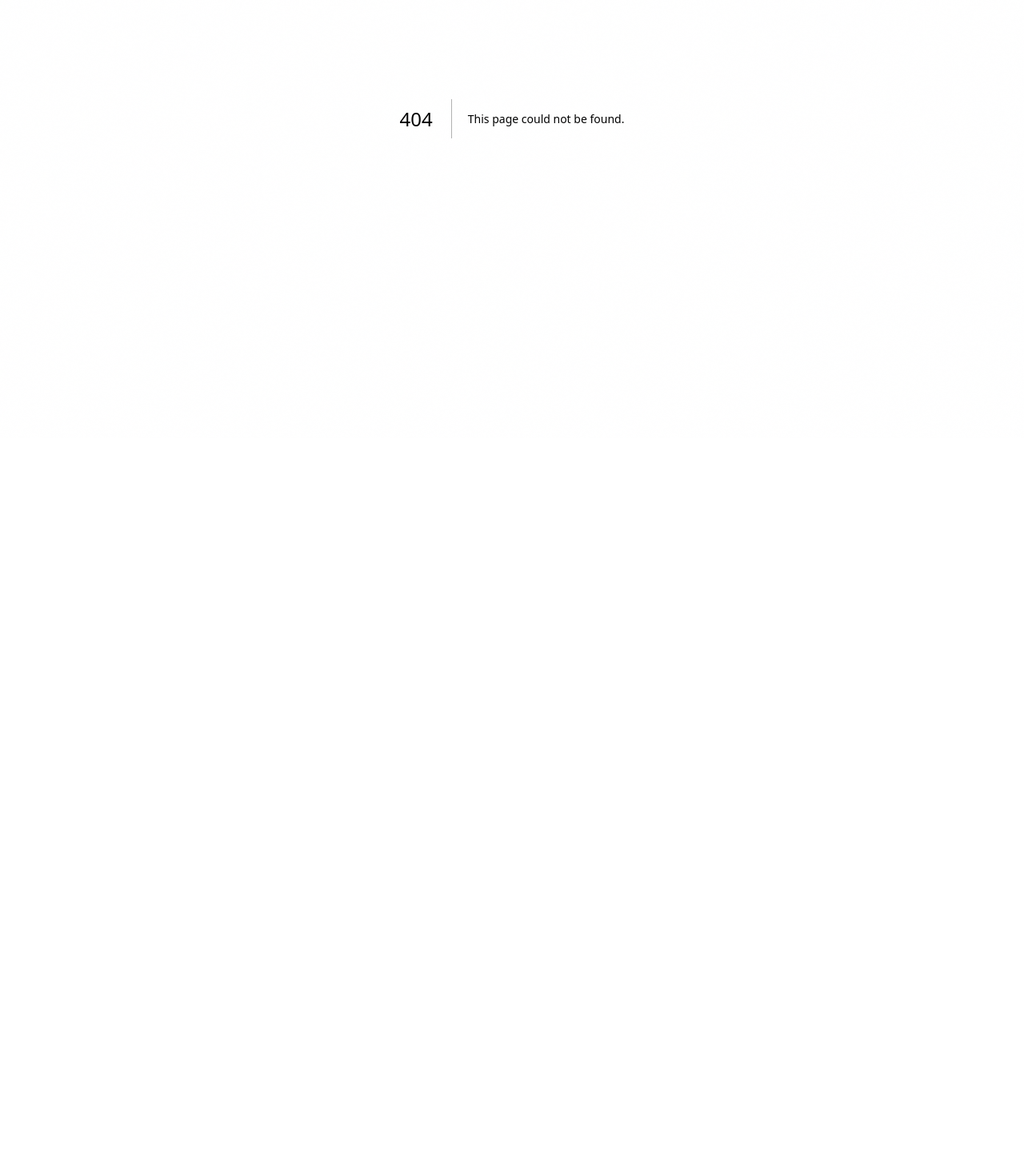
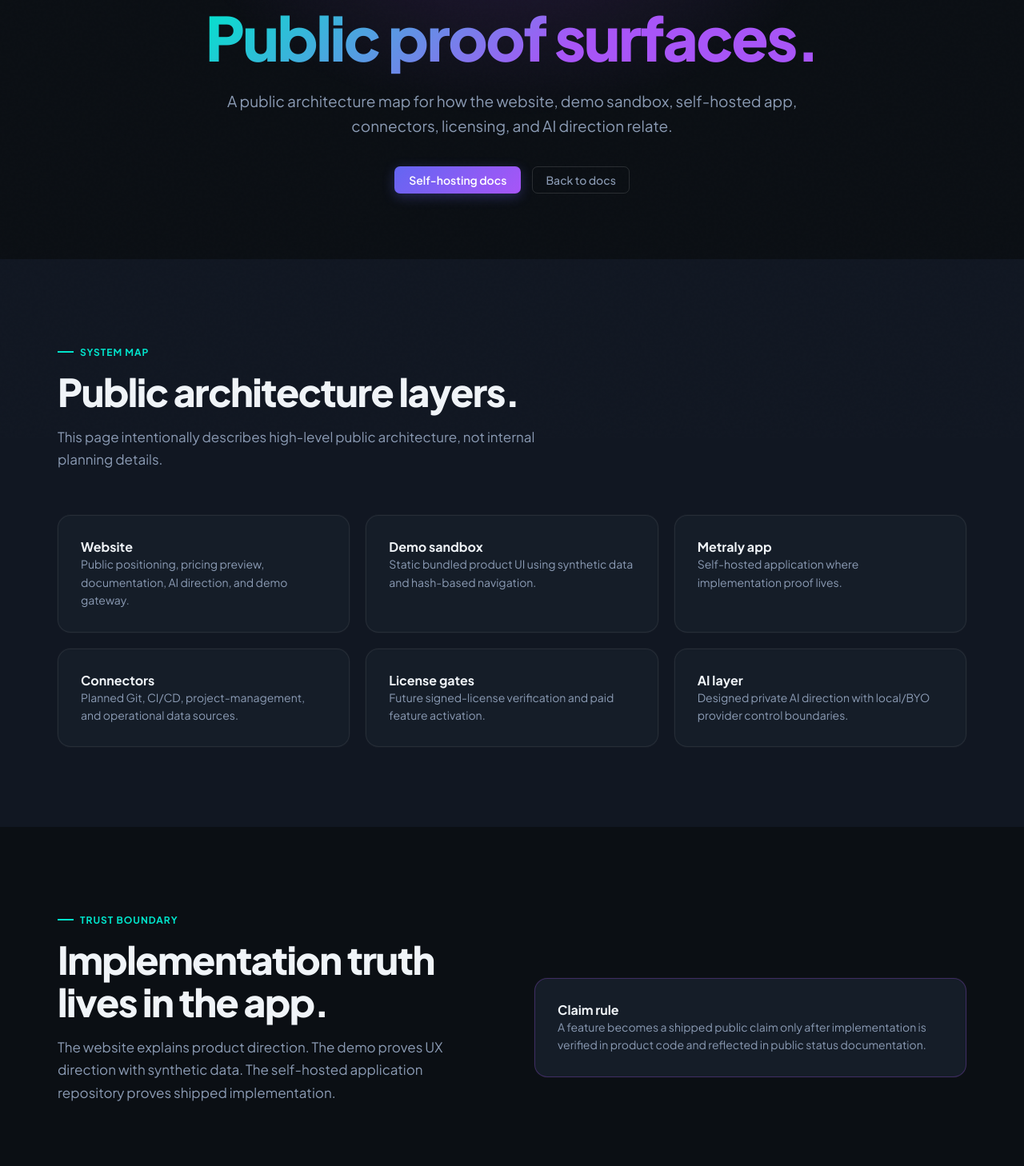
Before and after one commit to getmetraly/website, a Next.js app: page /docs/architecture in a window 1280 px wide. Before the commit this address had no page. Shown: the part 252-1710 px from the top of the page at 80% size. Before the commit the page ends 800 px from the top, so only its background shows below. Built offline with nearby package versions, Linux system fonts and the light colour scheme.

Commit message:
feat(docs): add architecture page

```diff
--- /dev/null
+++ b/app/docs/architecture/page.tsx
@@ -0,0 +1,66 @@
+import Link from "next/link";
+import { SiteShell } from "@/components/site-shell";
+import styles from "@/components/marketing/marketing.module.css";
+
+const layers = [
+  ["Website", "Public positioning, pricing preview, documentation, AI direction, and demo gateway."],
+  ["Demo sandbox", "Static bundled product UI using synthetic data and hash-based navigation."],
+  ["Metraly app", "Self-hosted application where implementation proof lives."],
+  ["Connectors", "Planned Git, CI/CD, project-management, and operational data sources."],
+  ["License gates", "Future signed-license verification and paid feature activation."],
+  ["AI layer", "Designed private AI direction with local/BYO provider control boundaries."],
+];
+
+export const metadata = {
+  title: "Architecture — Metraly Docs",
+  description: "Public architecture overview for Metraly website, demo, app, connectors, licensing, and AI direction.",
+};
+
+export default function ArchitectureDocsPage() {
+  return (
+    <SiteShell>
+      <main className={styles.page}>
+        <section className={styles.hero}>
+          <div className={styles.heroGlow} />
+          <div className={styles.badge}>Docs · Architecture</div>
+          <h1 className={styles.heroTitle}>Self-hosted core.<br /><span className={styles.gradientText}>Public proof surfaces.</span></h1>
+          <p className={styles.heroSub}>A public architecture map for how the website, demo sandbox, self-hosted app, connectors, licensing, and AI direction relate.</p>
+          <div className={styles.heroActions}>
+            <Link href="/docs/self-hosting" className="btn-primary">Self-hosting docs</Link>
+            <Link href="/docs" className="btn-ghost btn-large">Back to docs</Link>
+          </div>
+        </section>
+
+        <section className={styles.surface}>
+          <div className={styles.section}>
+            <div className={styles.eyebrow}>System map</div>
+            <h2 className={styles.title}>Public architecture layers.</h2>
+            <p className={styles.sub}>This page intentionally describes high-level public architecture, not internal planning details.</p>
+            <div className={styles.grid3}>
+              {layers.map(([title, desc]) => (
+                <div className={styles.card} key={title}>
+                  <h3 className={styles.cardTitle}>{title}</h3>
+                  <p className={styles.cardDesc}>{desc}</p>
+                </div>
+              ))}
+            </div>
+          </div>
+        </section>
+
+        <section>
+          <div className={`${styles.section} ${styles.split}`}>
+            <div>
+              <div className={styles.eyebrow}>Trust boundary</div>
+              <h2 className={styles.title}>Implementation truth lives in the app.</h2>
+              <p className={styles.sub}>The website explains product direction. The demo proves UX direction with synthetic data. The self-hosted application repository proves shipped implementation.</p>
+            </div>
+            <div className={`${styles.card} ${styles.cardAccent}`}>
+              <h3 className={styles.cardTitle}>Claim rule</h3>
+              <p className={styles.cardDesc}>A feature becomes a shipped public claim only after implementation is verified in product code and reflected in public status documentation.</p>
+            </div>
+          </div>
+        </section>
+      </main>
+    </SiteShell>
+  );
+}
```
